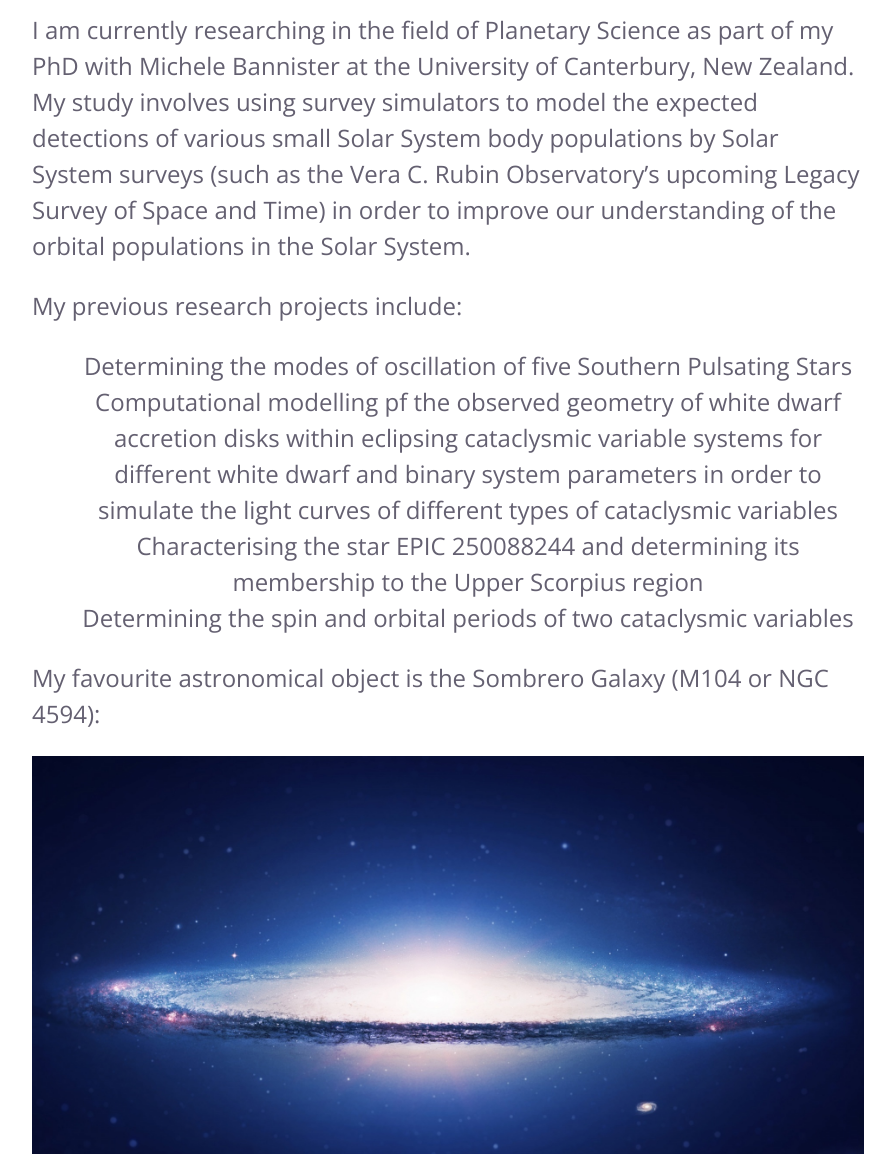
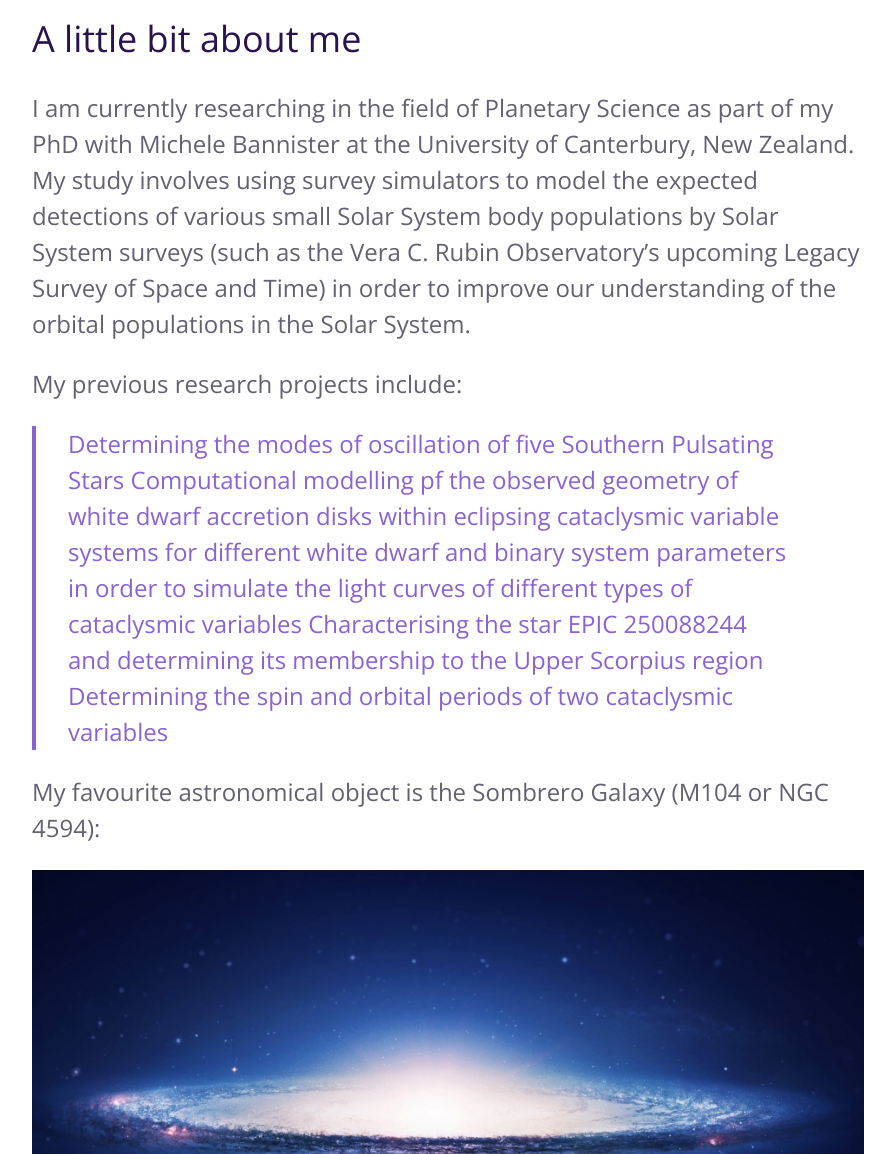
Before and after one commit to rcdorsey/rcdcorsey.github.io, a Jekyll site: the page built from index.md, in a window 1280 px wide and 1400 px high, scrolled down 494 px. Shown: the part 246-1400 px from the top of the window, without its empty margins (192-1087 px from the left). Built offline with Jekyll 4.4.1, drawn with Linux system fonts in a browser that asks for light colours; our own code applies the rules of GitHub Pages for plain Markdown files; some of the changed text lies outside the part shown.

Commit message:
Update index.md

```diff
--- a/index.md
+++ b/index.md
@@ -2,14 +2,15 @@
 layout: default
 ---
 
+## A little bit about me
 I am currently researching in the field of Planetary Science as part of my PhD with Michele Bannister at the University of Canterbury, New Zealand. My study involves using survey simulators to model the expected detections of various small Solar System body populations by Solar System surveys (such as the Vera C. Rubin Observatory's upcoming Legacy Survey of Space and Time) in order to improve our understanding of the orbital populations in the Solar System.
 
 My previous research projects include:
 
-* Determining the modes of oscillation of five Southern Pulsating Stars
-* Computational modelling pf the observed geometry of white dwarf accretion disks within eclipsing cataclysmic variable systems for different white dwarf and binary system parameters in order to simulate the light curves of different types of cataclysmic variables
-* Characterising the star EPIC 250088244 and determining its membership to the Upper Scorpius region
-* Determining the spin and orbital periods of two cataclysmic variables
+> Determining the modes of oscillation of five Southern Pulsating Stars
+> Computational modelling pf the observed geometry of white dwarf accretion disks within eclipsing cataclysmic variable systems for different white dwarf and binary system parameters in order to simulate the light curves of different types of cataclysmic variables
+> Characterising the star EPIC 250088244 and determining its membership to the Upper Scorpius region
+> Determining the spin and orbital periods of two cataclysmic variables
 
 My favourite astronomical object is the Sombrero Galaxy (M104 or NGC 4594):
 
```
